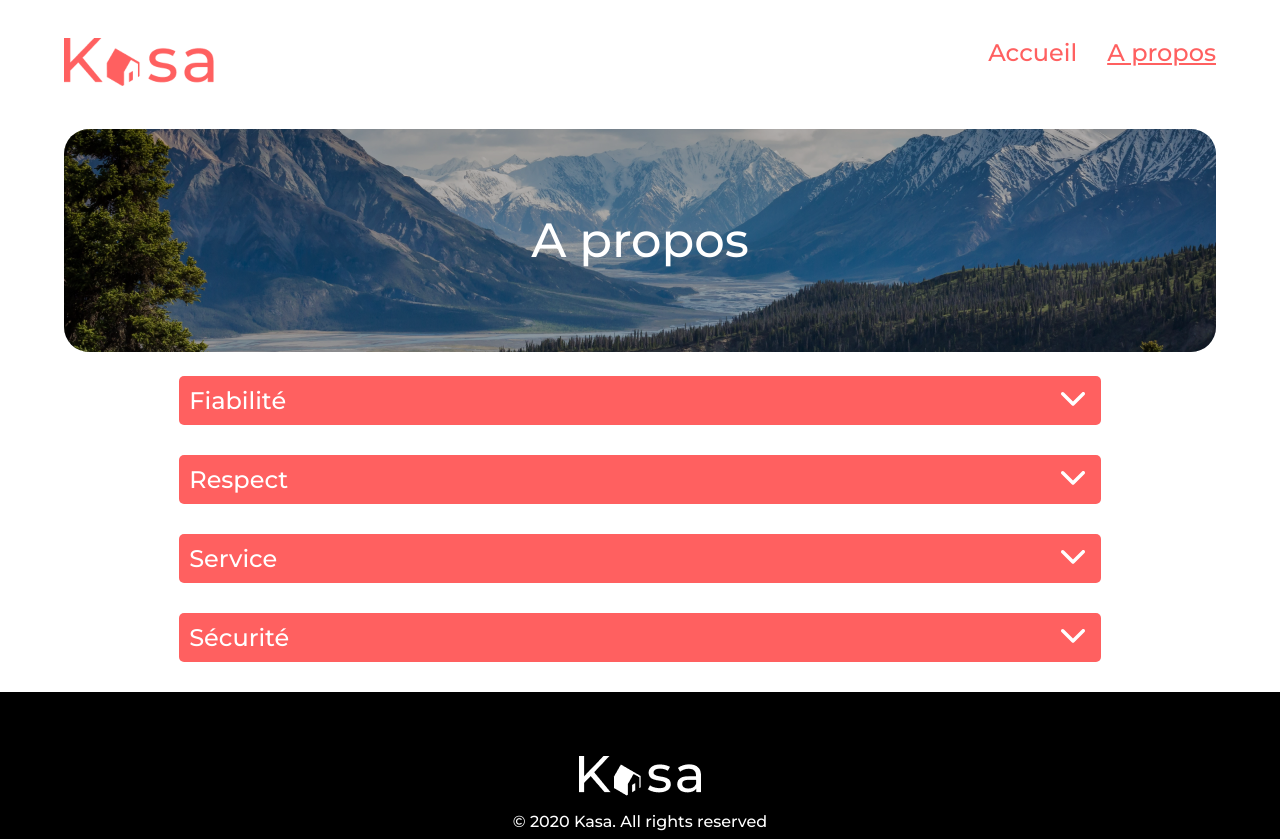
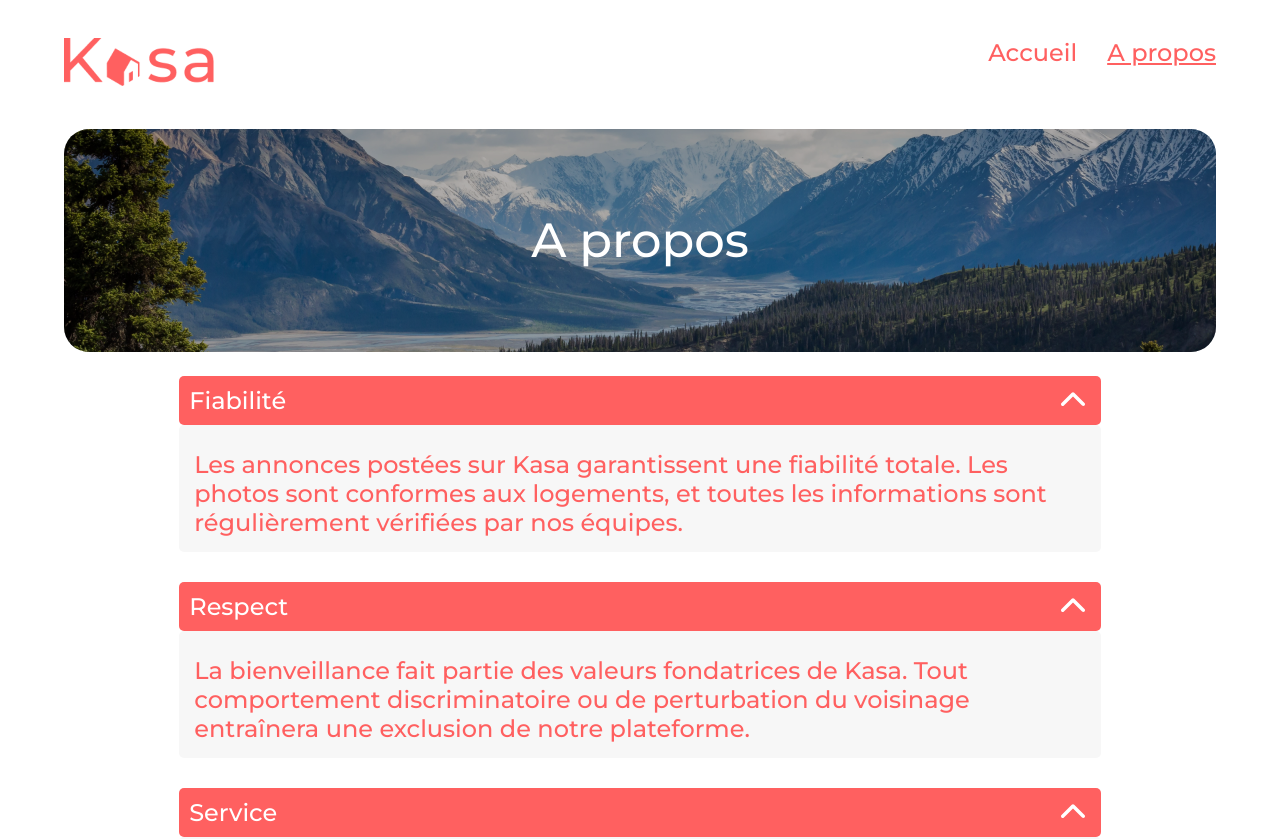
Before and after one commit to maud-vernet/kasa, a React (Create React App) app: page /a-propos in a window 1280 px wide. Shown: the top 839 px of the page. Built offline with nearby package versions, Linux system fonts and the light colour scheme.

Commit message:
fix box component

```diff
--- a/src/components/Box/Box.css
+++ b/src/components/Box/Box.css
@@ -26,8 +26,9 @@
     border: none;
 }
 
-.closed {
+.button-false {
     transform: rotate(180deg);
+    transition: all 0.25s ease-out;
 }
 
 .box-description {
@@ -38,6 +39,13 @@
     border-radius: 5px;
     padding: 15px;
     padding-top: 25px;
+}
+
+.hide-description-true {
+    max-height: 0px;
+    overflow: hidden;
+    transition: max-height 0.25s ease-in-out;
+    padding: 0;
 }
 
 @media screen and (max-width: 768px) {
--- a/src/components/Box/Box.jsx
+++ b/src/components/Box/Box.jsx
@@ -3,41 +3,28 @@ import './Box.css'
 import openingIcon from '../../assets/vector.svg'
 
 function Box({ content, title }) {
-    const [isClosed, setIsOpen] = useState(true)
+    const [boxState, updateBox] = useState(false)
 
     return (
         <div className="box">
-            {isClosed ? (
+            <div>
                 <div className="box-header">
                     <h2 className="box-title">{title}</h2>
                     <button
                         className="box-opening-system"
-                        onClick={() => setIsOpen(false)}
+                        onClick={() => updateBox(!boxState)}
                     >
                         <img
                             src={openingIcon}
-                            alt="fermer la boîte pour cacher le détail"
+                            className={`button-${boxState}`}
+                            alt="Cliquez sur ce bouton pour cacher ou afficher le détail"
                         />
                     </button>
                 </div>
-            ) : (
-                <div>
-                    <div className="box-header">
-                        <h2 className="box-title">{title}</h2>
-                        <button
-                            className="box-opening-system"
-                            onClick={() => setIsOpen(true)}
-                        >
-                            <img
-                                src={openingIcon}
-                                alt="ouvrir la boîte pour lire le détail"
-                                className="closed"
-                            />
-                        </button>
-                    </div>
-                    <div className="box-description">{content}</div>
+                <div className={`hide-description-${boxState} box-description`}>
+                    {content}
                 </div>
-            )}
+            </div>
         </div>
     )
 }
--- a/src/pages/A-propos.jsx
+++ b/src/pages/A-propos.jsx
@@ -30,7 +30,7 @@ function Apropos() {
                         <Box
                             key={apropos.id}
                             title={apropos.title}
-                            description={apropos.description}
+                            content={apropos.description}
                         />
                     ))
                 )}
--- a/src/style/index.css
+++ b/src/style/index.css
@@ -131,3 +131,8 @@ main {
 .tags {
     width: 60%;
 }
+
+.logement-details {
+    display: flex;
+    flex-direction: column;
+}
```
